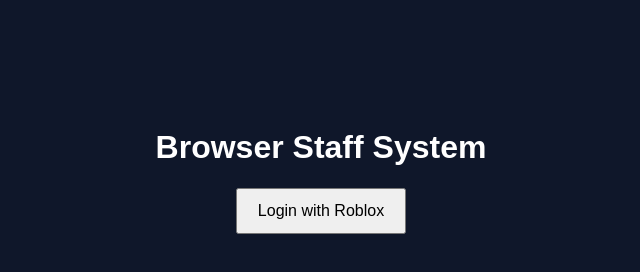
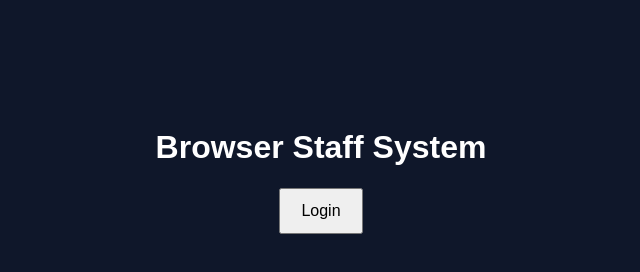
Before and after one commit to WEBSITEDEVIO/BrowserStaffSystem, a website: page frontend/index.html in a window 1280 px wide. Shown: the whole page, without its empty margins (319-959 px from the left). Drawn offline with Linux system fonts and the light colour scheme.

Commit message:
Frontend Roblox login flow

```diff
--- a/frontend/index.html
+++ b/frontend/index.html
@@ -10,7 +10,7 @@
   <h1>Browser Staff System</h1>
 
   <div id="content">
-    <button id="loginBtn">Login with Roblox</button>
+    <button id="loginBtn">Login</button>
   </div>
 
   <script src="js/Script.js"></script>
```
